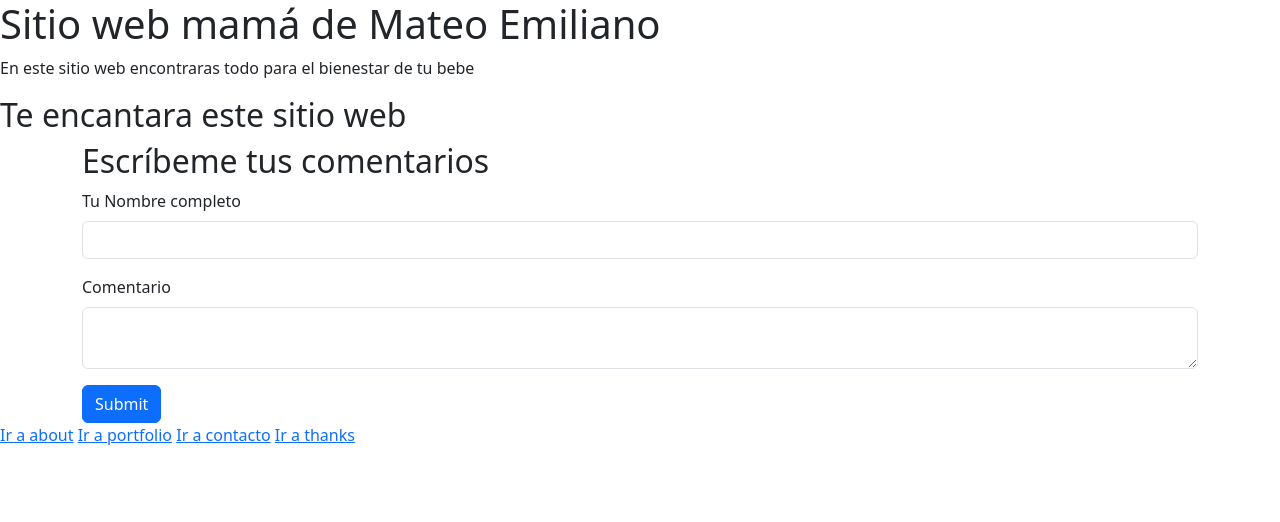
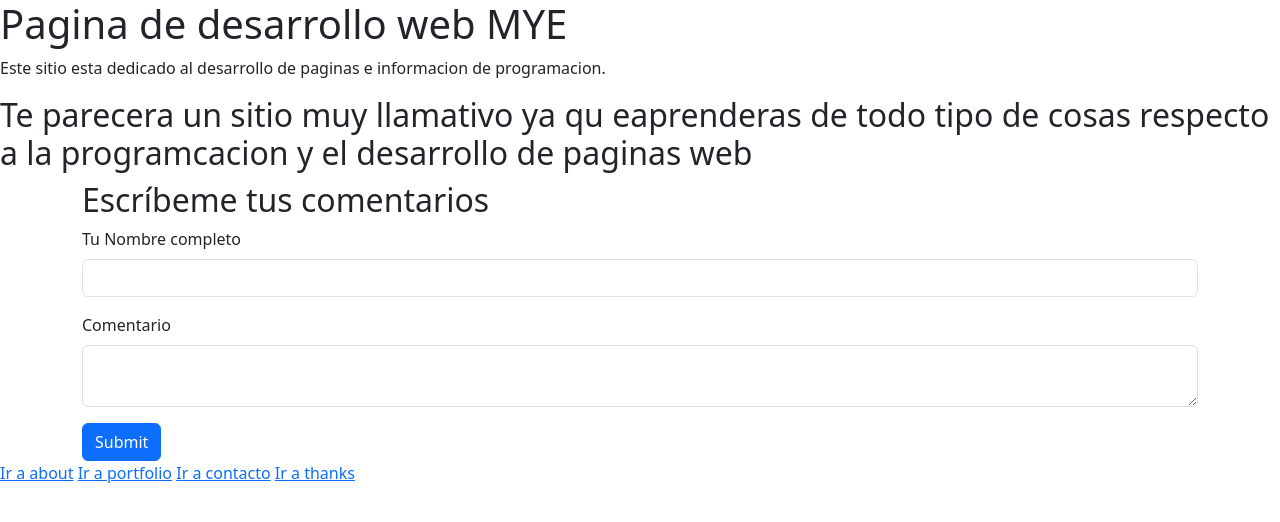
Before and after one commit to MateoEmiliano2401/MateoEmiliano2401.github.io, a plain HTML site: page index.html in a window 1280 px wide. Drawn offline with nearby package versions, Linux system fonts and the light colour scheme.

Commit message:
cambio de pagina

```diff
--- a/index.html
+++ b/index.html
@@ -4,15 +4,15 @@
     <meta charset="UTF-8">
     <meta http-equiv="X-UA-Compatible" content="IE=edge">
     <meta name="viewport" content="width=device-width, initial-scale=1.0">
-    <title>Sitio web mamá de Mateo Emiliano</title>
+    <title>Sitio desarrollador web</title>
     <link href="https://cdn.jsdelivr.net/npm/bootstrap@5.3.0-alpha3/dist/css/bootstrap.min.css" rel="stylesheet"
     integrity="sha384-KK94CHFLLe+nY2dmCWGMq91rCGa5gtU4mk92HdvYe+M/SXH301p5ILy+dN9+nJOZ" crossorigin="anonymous">
 </head>
 <body>
 
-    <h1>Sitio web mamá de Mateo Emiliano</h1>
-    <p>En este sitio web encontraras todo para el bienestar de tu bebe</p>
-    <h2>Te encantara este sitio web</h2>
+    <h1>Pagina de desarrollo web MYE</h1>
+    <p>Este sitio esta dedicado al desarrollo de paginas e informacion de programacion.</p>
+    <h2>Te parecera un sitio muy llamativo ya qu eaprenderas de todo tipo de cosas respecto a la programcacion y el desarrollo de paginas web</h2>
     <form class="container" netlify="true" action="thanks.html">
 
       <h2>Escríbeme tus comentarios</h2>
```
